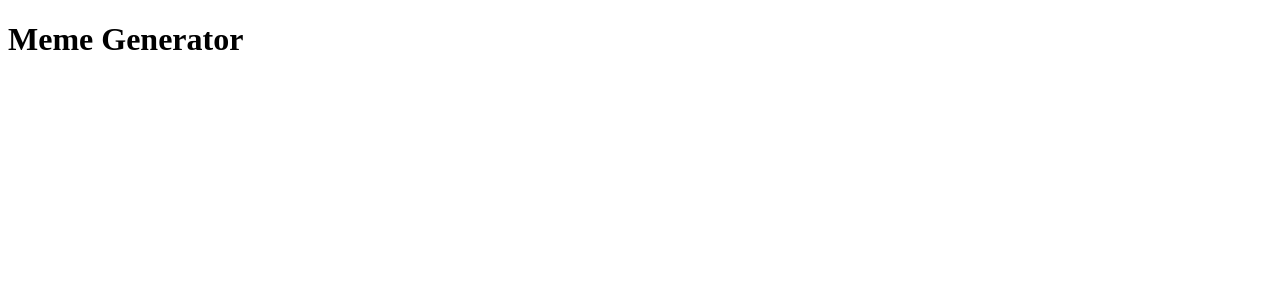
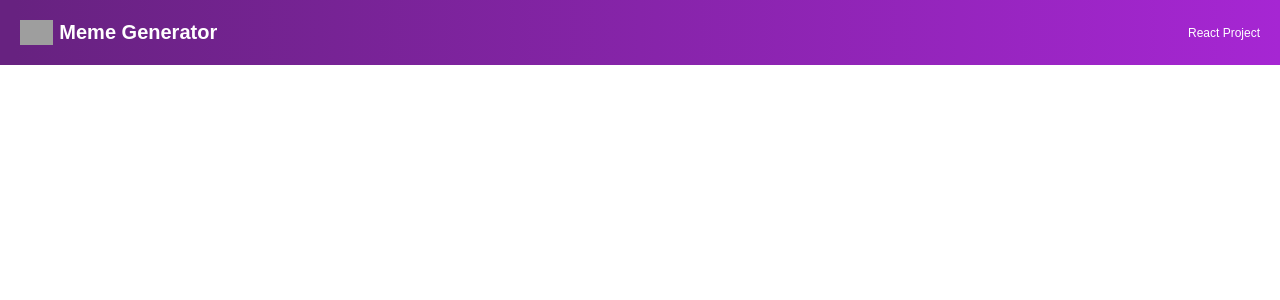
Before and after one commit to yash251/react-meme-generator, a React (Create React App) app: page / in a window 1280 px wide. Shown: the top 300 px of the page. Built offline with nearby package versions, Linux system fonts and the light colour scheme; grey boxes are pictures that could not be loaded.

Commit message:
header comp done

```diff
--- a/public/index.html
+++ b/public/index.html
@@ -24,7 +24,7 @@
       work correctly both with client-side routing and a non-root public URL.
       Learn how to configure a non-root public URL by running `npm run build`.
     -->
-    <title>React App</title>
+    <title>Meme Generator</title>
   </head>
   <body>
     <noscript>You need to enable JavaScript to run this app.</noscript>
--- a/src/components/Header.js
+++ b/src/components/Header.js
@@ -1,9 +1,14 @@
 function Header() {
-    return (
-      <div>
-        <h1>Meme Generator</h1>
-      </div>
-    );
-  }
+  return (
+    <header className="header">
+        <img
+            src="../src/images/troll-face.png" alt="troll-face"
+            className="header--image"
+        />
+        <h2 className="header--title">Meme Generator</h2>
+        <h4 className="header--project">React Project</h4>
+    </header>
+  );
+}
 
-  export default Header;
+export default Header;
--- a/src/style.css
+++ b/src/style.css
@@ -0,0 +1,32 @@
+* {
+    box-sizing: border-box;
+}
+
+body {
+    font-family: "Karla", sans-serif;
+    margin: 0;
+}
+
+.header {
+    display: flex;
+    align-items: center;
+    height: 65px;
+    background: linear-gradient(90deg, #672280 1.18%, #A626D3 100%);
+    color: white;
+    padding: 20px;
+}
+
+.header--image {
+    height: 100%;
+    margin-right: 6px;
+}
+
+.header--title {
+    font-size: 1.25rem;
+    margin-right: auto;
+}
+
+.header--project {
+    font-size: 0.75rem;
+    font-weight: 500;
+}
```
Also changed, not shown: src/images/troll-face.png (renamed from images/troll-face.png).
